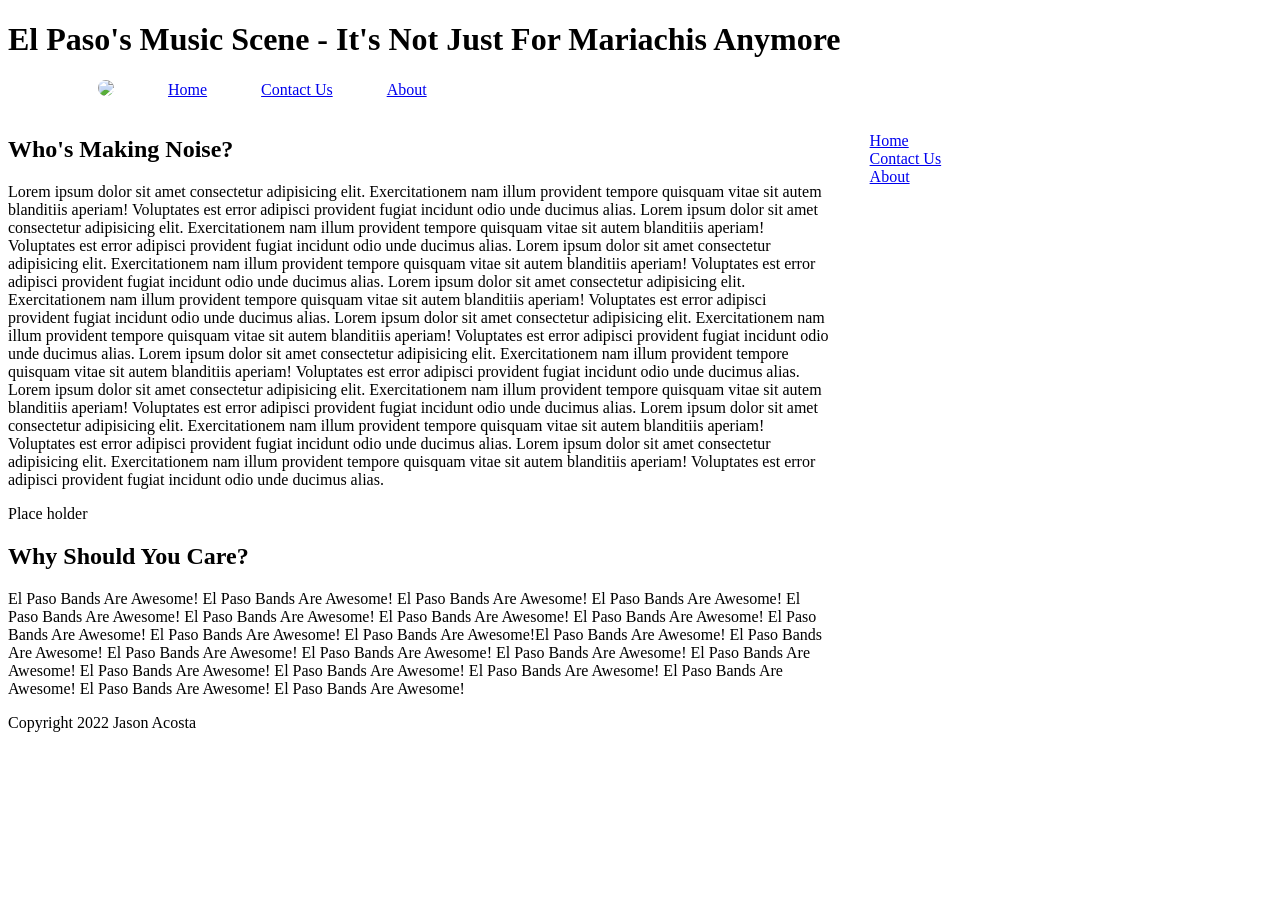
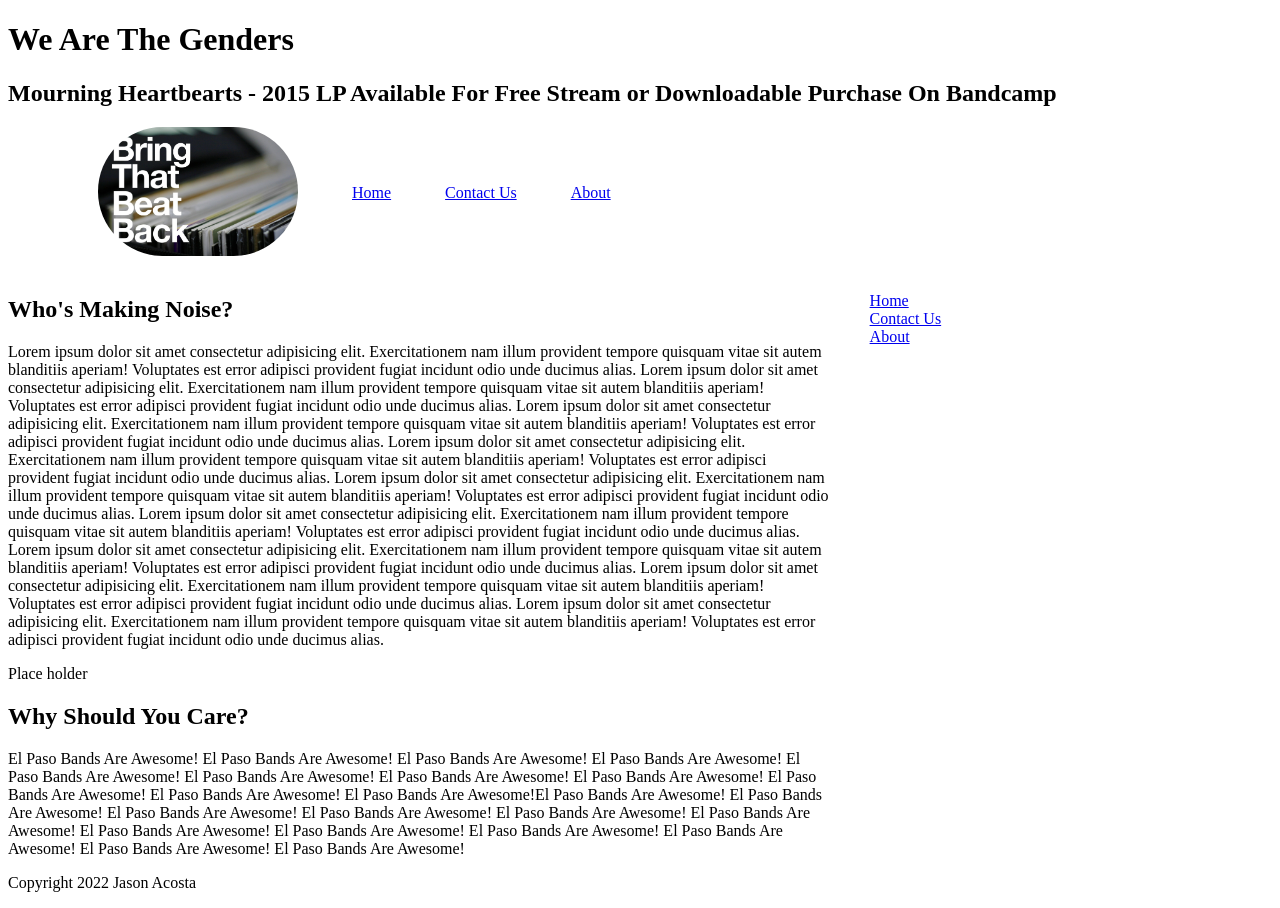
Before and after one commit to jasonacosta79930/Final-Project, a plain HTML site: page index.html in a window 1280 px wide. Before the commit the page ends 800 px from the top, so only its background shows below. Drawn offline with Linux system fonts and the light colour scheme.

Commit message:
Header Change

```diff
--- a/index.html
+++ b/index.html
@@ -14,14 +14,15 @@
 <body>
 
 <header>
-    <h1> El Paso's Music Scene - It's Not Just For Mariachis Anymore</h1>
+    <h1> We Are The Genders</h1>
+    <h2> Mourning Heartbearts - 2015 LP Available For Free Stream or Downloadable Purchase On Bandcamp</h2>
 </header>
 
     <nav>
         <ul>
         <li>
             <a href="#logo">
-                <img src="/Day 5/img/image.jfif">
+                <img src="img/image.jfif">
             </a>
         </li>
 
```
